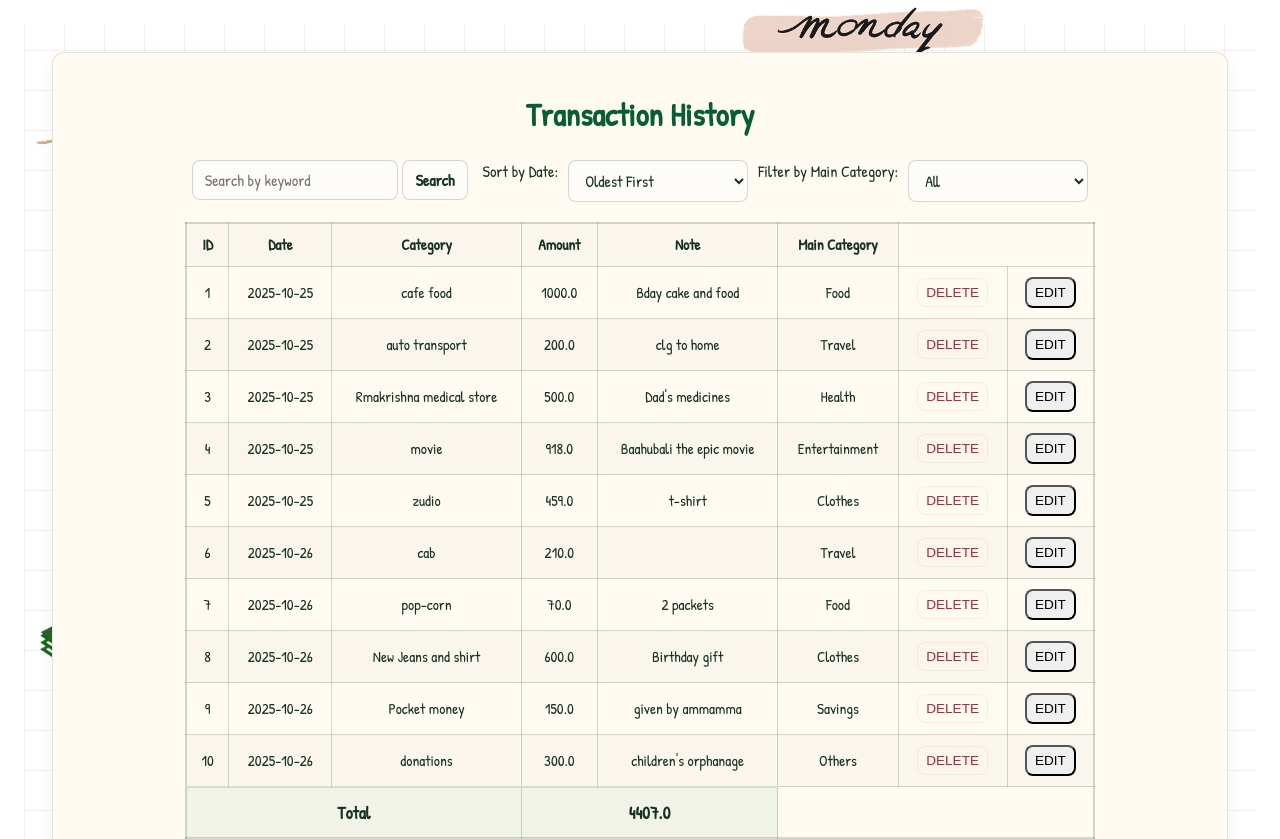
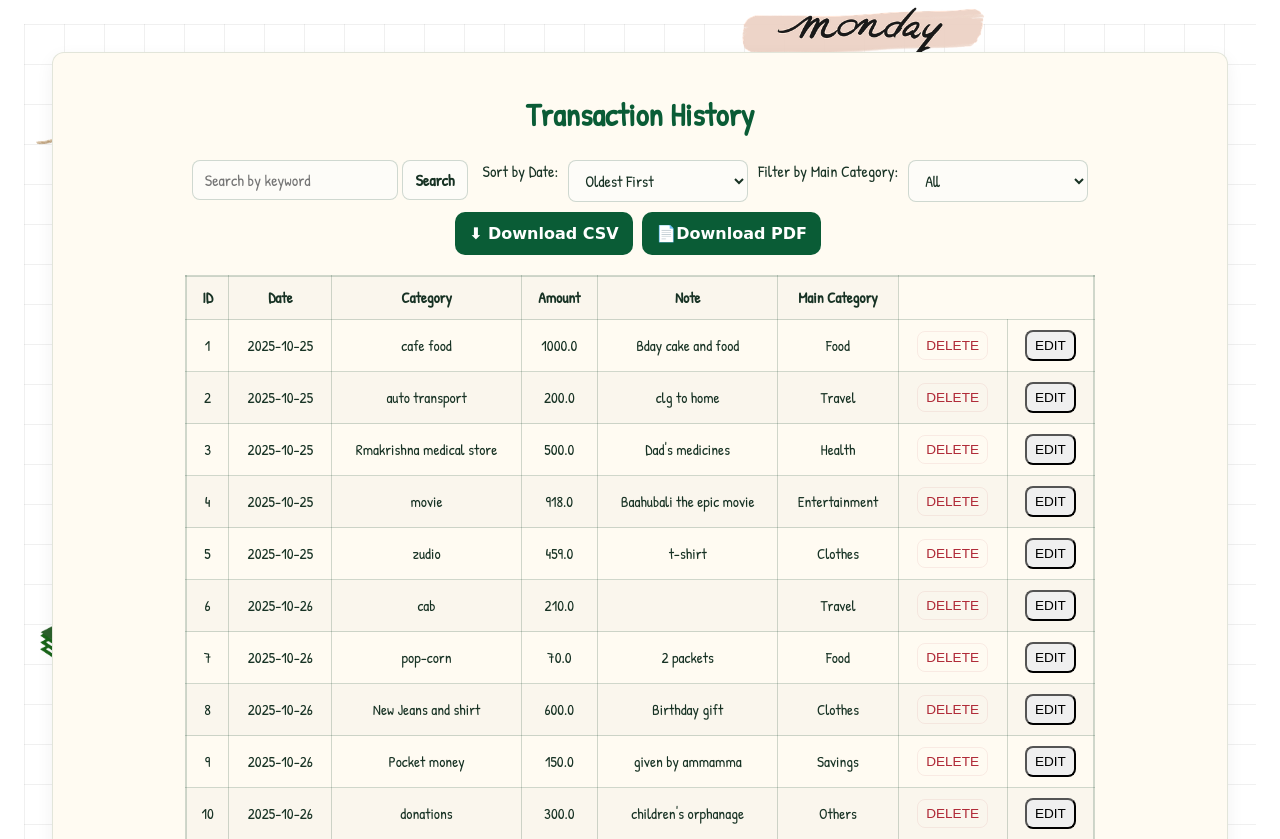
Before and after one commit to lakshmitulasimandala/BUDJET, a Flask app: page /history in a window 1280 px wide. Shown: the top 839 px of the page. Run offline with Flask 3, Linux system fonts and the light colour scheme; data comes from the database, SQL or seed files in the repository.

Commit message:
CSV file type export enabled in history page

```diff
--- a/app.py
+++ b/app.py
@@ -1,4 +1,7 @@
 import sqlite3
+import io
+import csv
+from flask import make_response
 from datetime import date
 from flask import Flask, render_template, redirect,request
 
@@ -129,5 +132,31 @@ def update_transaction(trans_id):
 
     return redirect('/history')
 
+
+@app.route('/download_csv')
+def download_csv():
+    conn = sqlite3.connect('database.db')
+    cursor = conn.cursor()
+    cursor.execute("SELECT * FROM transactions")
+    data = cursor.fetchall()
+    conn.close()
+
+    # Write CSV data into a memory buffer
+    output = io.StringIO()
+    writer = csv.writer(output)
+    writer.writerow(['ID', 'Date', 'Category', 'Amount', 'Note', 'Main Category'])
+    writer.writerows(data)
+
+    # Get CSV content as string
+    csv_data = output.getvalue()
+    output.close()
+
+    # Create Flask response
+    response = make_response(csv_data)
+    response.headers["Content-Disposition"] = "attachment; filename=transactions.csv"
+    response.headers["Content-Type"] = "text/csv"
+    return response
+
+
 if __name__ == "__main__":
     app.run(debug=True)
--- a/templates/history.html
+++ b/templates/history.html
@@ -25,6 +25,10 @@
                     <option value="{{ cat }}" {% if request.args.get('main_category') == cat %}selected{% endif %}>{{ cat }}</option>
                  {% endfor %}
             </select>
+            <div class="download-buttons">
+                <a href="/download_csv" class="btn">⬇ Download CSV</a>
+                <a href="/download_pdf" class="btn">📄Download PDF</a>
+            </div>
         </div>
 
 
```
